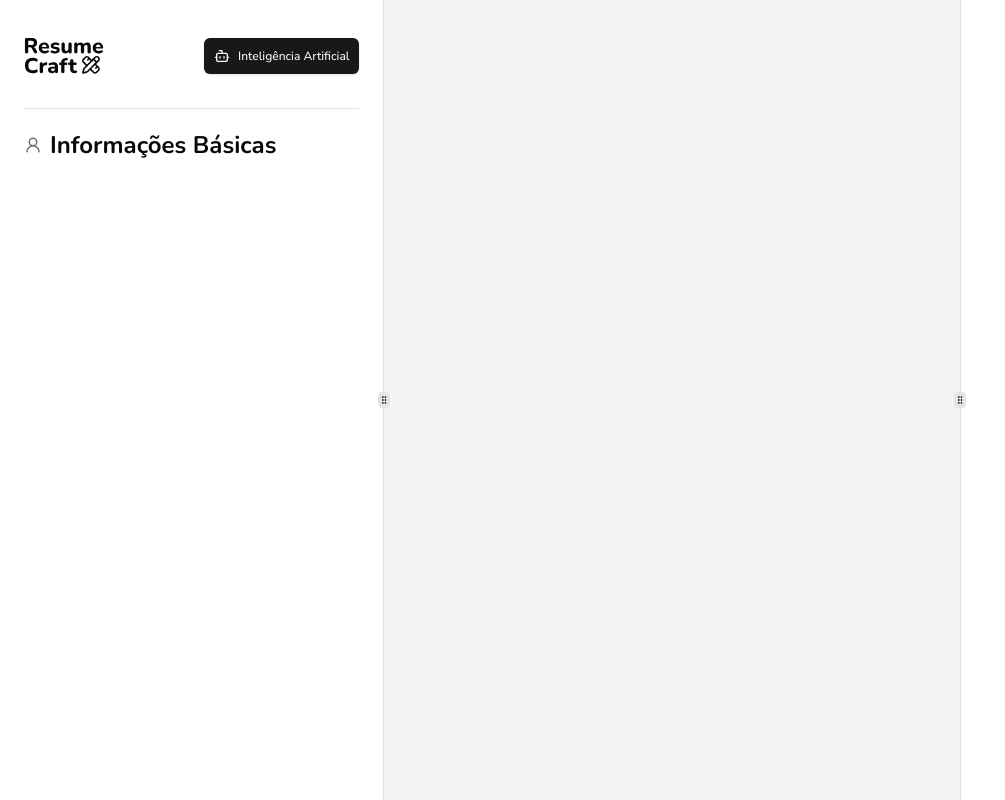
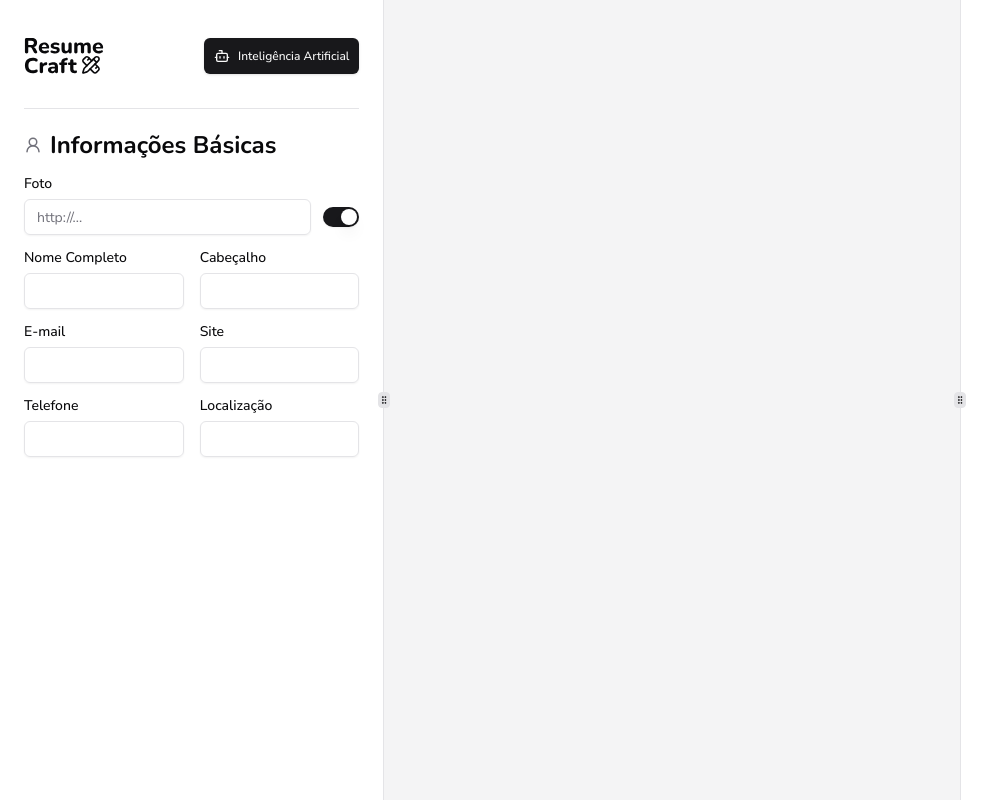
Before and after one commit to FernandoDev97/resume-craft, a Next.js app: page /dashboard/resumes/1 in a window 1280 px wide. Shown: the whole page, without its empty margins (0-1005 px from the left). Built offline with nearby package versions, Linux system fonts and the light colour scheme.

Commit message:
feat: add section to basic infos

```diff
--- a/package.json
+++ b/package.json
@@ -16,6 +16,7 @@
     "@radix-ui/react-label": "^2.1.0",
     "@radix-ui/react-separator": "^1.1.0",
     "@radix-ui/react-slot": "^1.1.0",
+    "@radix-ui/react-switch": "^1.1.1",
     "class-variance-authority": "^0.7.1",
     "clsx": "^2.1.1",
     "lucide-react": "^0.462.0",
--- a/src/app/dashboard/resumes/[id]/_components/infos-sidebar/sections/basic-info.tsx
+++ b/src/app/dashboard/resumes/[id]/_components/infos-sidebar/sections/basic-info.tsx
@@ -1,5 +1,8 @@
 import { UserRound } from 'lucide-react'
 import React from 'react'
+
+import { InputField } from '@/components/ui/input/field'
+import { SwitchField } from '@/components/ui/switch/field'
 
 import { SectionTitle } from '../section-title'
 
@@ -7,6 +10,23 @@
   return (
     <div>
       <SectionTitle title="Informações Básicas" icon={UserRound} />
+      <div className="grid grid-cols-2 gap-4 mt-4 w-full">
+        <div className="col-span-full w-full flex gap-3 items-end">
+          <InputField
+            label="Foto"
+            placeholder="http://..."
+            name="content.image.url"
+            containerClassName="flex-1"
+          />
+          <SwitchField name="content.image.visible" className="mb-2" />
+        </div>
+        <InputField label="Nome Completo" name="content.infos.fullName" />
+        <InputField label="Cabeçalho" name="content.infos.headline" />
+        <InputField label="E-mail" name="content.infos.email" />
+        <InputField label="Site" name="content.infos.website" />
+        <InputField label="Telefone" name="content.infos.phone" />
+        <InputField label="Localização" name="content.infos.location" />
+      </div>
     </div>
   )
 }
--- a/src/app/dashboard/resumes/[id]/_components/resume.tsx
+++ b/src/app/dashboard/resumes/[id]/_components/resume.tsx
@@ -1,3 +1,7 @@
+'use client'
+
+import { FormProvider, useForm } from 'react-hook-form'
+
 import {
   ResizableHandle,
   ResizablePanel,
@@ -9,7 +13,27 @@
 import { StructureSidebar } from './structure-sidebar'
 
 export const Resume = () => {
+  const defaultValues: ResumeData = {
+    content: {
+      image: {
+        url: '',
+        visible: true,
+      },
+      infos: {
+        email: '',
+        fullName: '',
+        headline: '',
+        location: '',
+        phone: '',
+        website: '',
+      },
+    },
+  }
+  const methods = useForm<ResumeData>({
+    defaultValues,
+  })
   return (
+    <FormProvider {...methods}>
       <main className="w-full h-screen overflow-hidden">
         <ResizablePanelGroup direction="horizontal" className="w-full h-full">
           <ResizablePanel minSize={20} maxSize={40} defaultSize={30}>
@@ -26,5 +50,6 @@
           </ResizablePanel>
         </ResizablePanelGroup>
       </main>
+    </FormProvider>
   )
 }
--- /dev/null
+++ b/src/components/ui/switch/field.tsx
@@ -0,0 +1,26 @@
+import { Controller, useFormContext } from 'react-hook-form'
+
+import { Switch } from '.'
+
+type SwitchFieldProps = {
+  name: string
+  className?: string
+}
+
+export const SwitchField = ({ name, ...props }: SwitchFieldProps) => {
+  const { control } = useFormContext()
+
+  return (
+    <Controller
+      control={control}
+      name={name}
+      render={({ field }) => (
+        <Switch
+          {...props}
+          checked={field.value}
+          onCheckedChange={field.onChange}
+        />
+      )}
+    />
+  )
+}
--- /dev/null
+++ b/src/components/ui/switch/index.tsx
@@ -0,0 +1,29 @@
+'use client'
+
+import * as SwitchPrimitives from '@radix-ui/react-switch'
+import * as React from 'react'
+
+import { cn } from '@/lib/utils'
+
+const Switch = React.forwardRef<
+  React.ElementRef<typeof SwitchPrimitives.Root>,
+  React.ComponentPropsWithoutRef<typeof SwitchPrimitives.Root>
+>(({ className, ...props }, ref) => (
+  <SwitchPrimitives.Root
+    className={cn(
+      'peer inline-flex h-5 w-9 shrink-0 cursor-pointer items-center rounded-full border-2 border-transparent shadow-sm transition-colors focus-visible:outline-none focus-visible:ring-2 focus-visible:ring-ring focus-visible:ring-offset-2 focus-visible:ring-offset-background disabled:cursor-not-allowed disabled:opacity-50 data-[state=checked]:bg-primary data-[state=unchecked]:bg-input',
+      className,
+    )}
+    {...props}
+    ref={ref}
+  >
+    <SwitchPrimitives.Thumb
+      className={cn(
+        'pointer-events-none block h-4 w-4 rounded-full bg-background shadow-lg ring-0 transition-transform data-[state=checked]:translate-x-4 data-[state=unchecked]:translate-x-0',
+      )}
+    />
+  </SwitchPrimitives.Root>
+))
+Switch.displayName = SwitchPrimitives.Root.displayName
+
+export { Switch }
```
Also changed, not shown: src/@types/types.d.ts (added, +22 -0 lines), 1 other file (tests, documents, lock files or other folders). Lines whose indentation alone changed are shown as unchanged.
